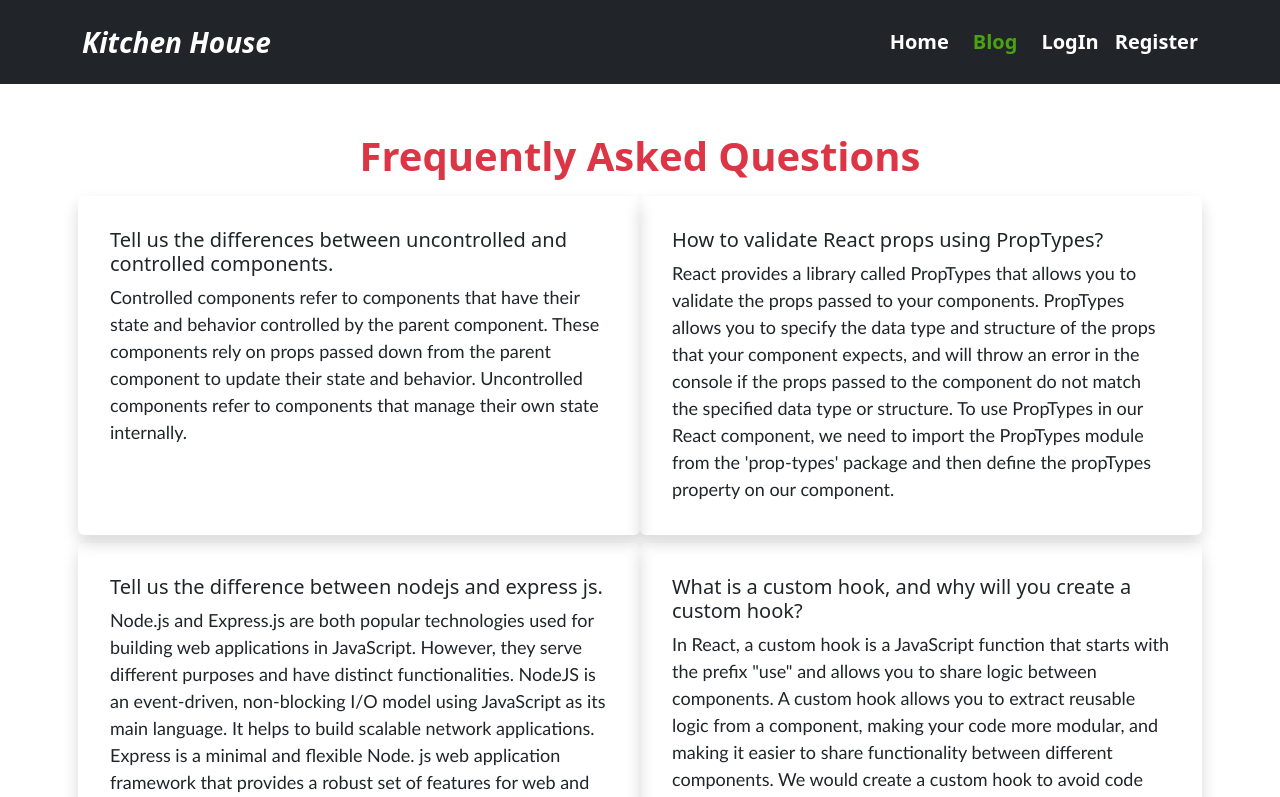
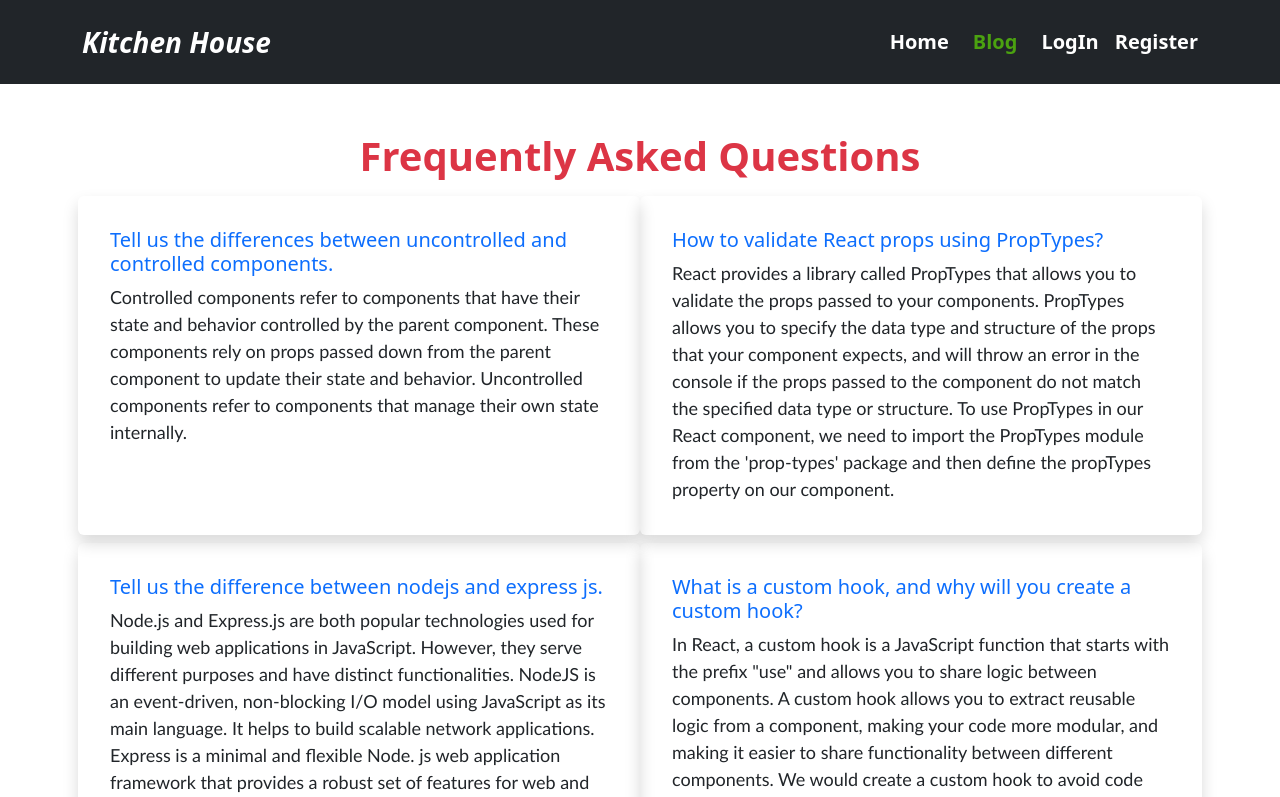
Before and after one commit to tanvir27/kitchen-house-client-side, a React (Vite) app: page /blog in a window 1280 px wide. Shown: the top 797 px of the page. Built offline with nearby package versions, Linux system fonts and the light colour scheme; no server answers.

Commit message:
color added done in blog page

```diff
--- a/src/components/Blog/Blog.jsx
+++ b/src/components/Blog/Blog.jsx
@@ -14,7 +14,7 @@ const Blog = () => {
           <div class="col rounded shadow p-3">
             <div class="card border border-0">
               <div class="card-body">
-                <h5 class="card-title">
+                <h5 class="card-title text-primary">
                   Tell us the differences between uncontrolled and controlled
                   components.
                 </h5>
@@ -31,7 +31,7 @@ const Blog = () => {
           <div class="col rounded shadow p-3">
             <div class="card border border-0">
               <div class="card-body">
-                <h5 class="card-title">
+                <h5 class="card-title  text-primary">
                   How to validate React props using PropTypes?
                 </h5>
                 <p class="card-text">
@@ -51,7 +51,7 @@ const Blog = () => {
           <div class="col rounded shadow p-3">
             <div class="card border border-0">
               <div class="card-body">
-                <h5 class="card-title">
+                <h5 class="card-title  text-primary">
                   Tell us the difference between nodejs and express js.
                 </h5>
                 <p class="card-text">
@@ -70,7 +70,7 @@ const Blog = () => {
           <div class="col rounded shadow p-3">
             <div class="card border border-0">
               <div class="card-body">
-                <h5 class="card-title">
+                <h5 class="card-title  text-primary">
                   What is a custom hook, and why will you create a custom hook?
                 </h5>
                 <p class="card-text">
```
